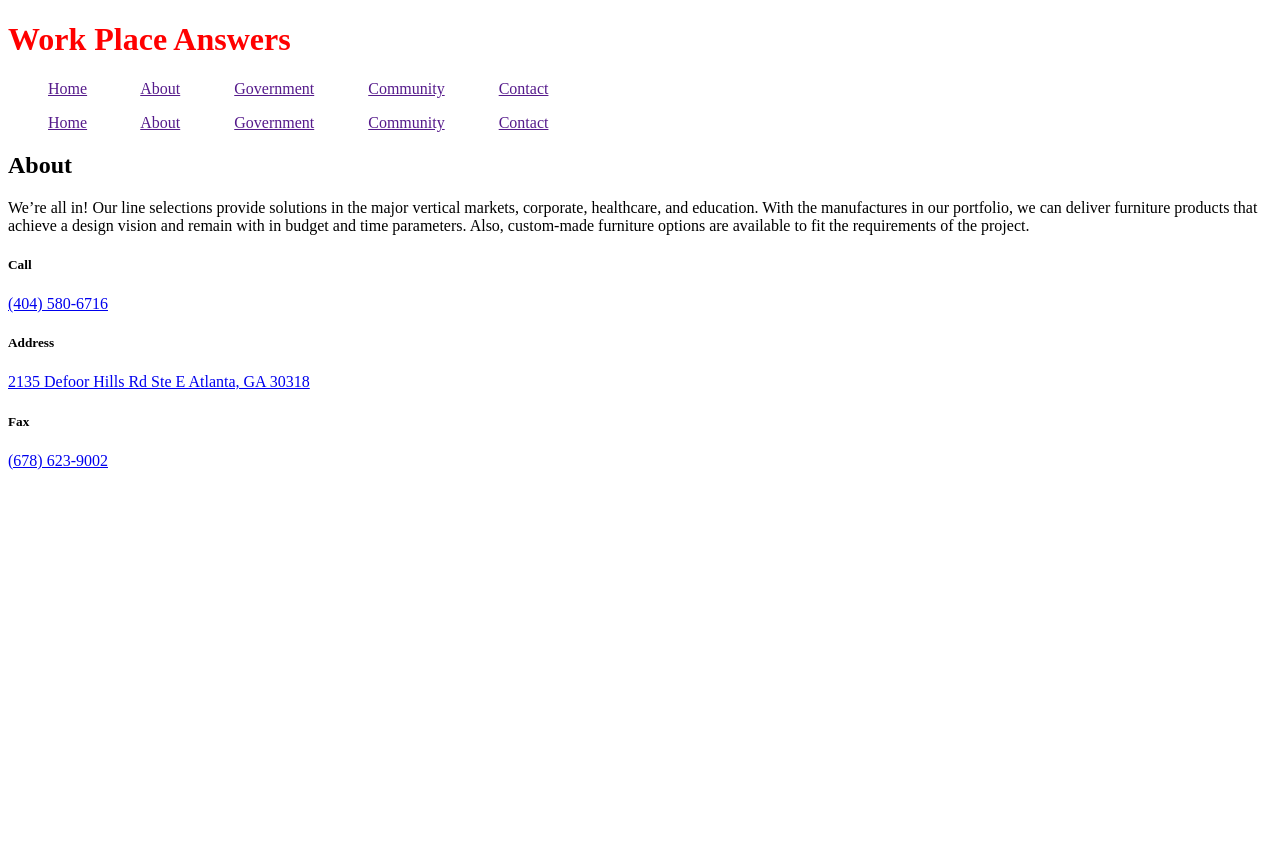
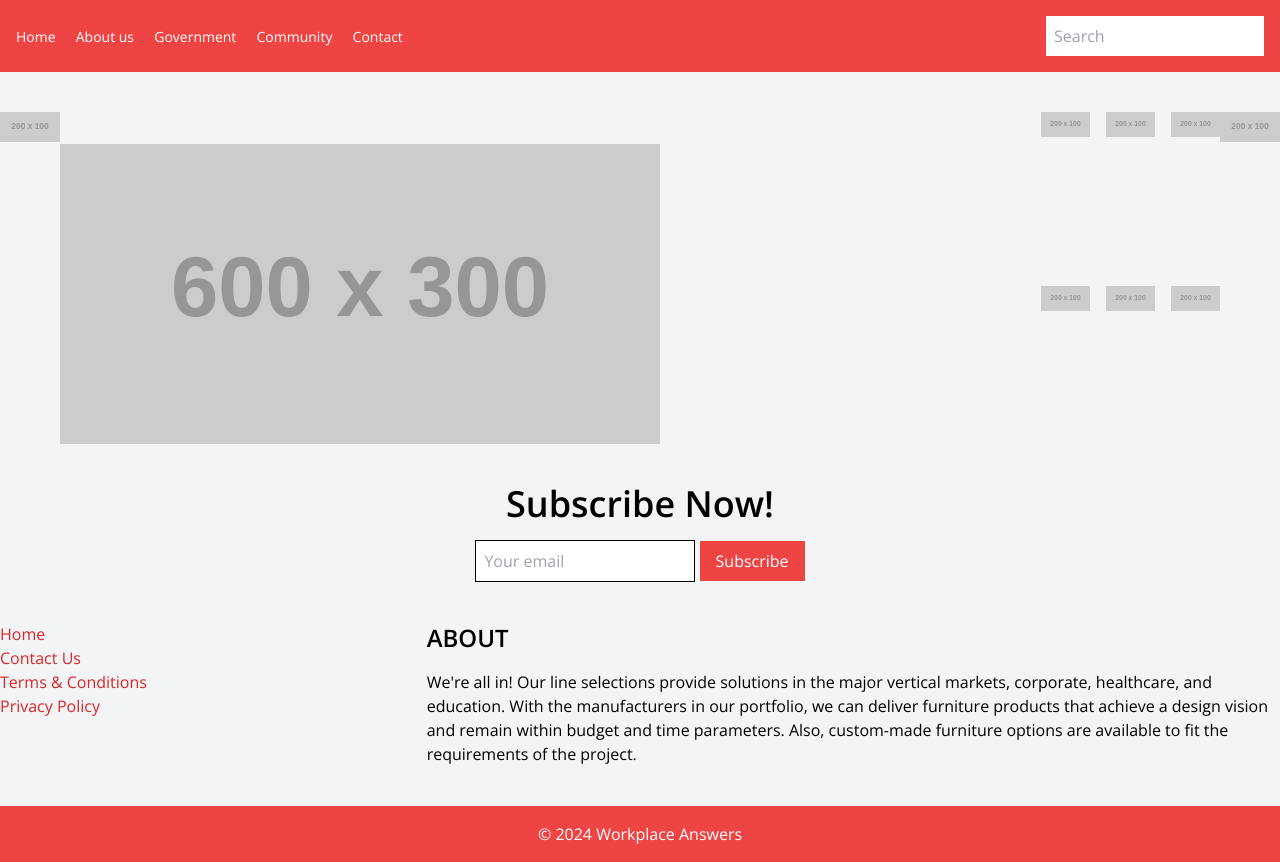
Before and after one commit to colint771/WP_Answers, a plain HTML site: page index.html in a window 1280 px wide. Before the commit the page ends 800 px from the top, so only its background shows below. Drawn offline with nearby package versions, Linux system fonts and the light colour scheme; placeholder pictures from the web are drawn by us.

Commit message:
home page strucutre

```diff
--- a/index.html
+++ b/index.html
@@ -3,74 +3,130 @@
 <head>
   <meta charset="UTF-8">
   <meta name="viewport" content="width=device-width, initial-scale=1.0">
-    <title>Work Place Answers</title>
-    <!-- Include CSS files here -->
-    <link rel="stylesheet" href="style.css" />
+  <title>Workplace Answers</title>
+  <script src="https://cdn.tailwindcss.com"></script>
+  <link href="https://fonts.googleapis.com/css2?family=Open+Sans:wght@400;600&display=swap" rel="stylesheet">
+  <link rel="stylesheet" href="https://cdnjs.cloudflare.com/ajax/libs/font-awesome/5.15.3/css/all.min.css">
+  <style>
+    body {
+      font-family: 'Open Sans', sans-serif;
+    }
+    .carousel {
+      display: flex;
+      overflow: hidden;
+      margin-top: 2rem;
+    }
+    .carousel-inner {
+      display: flex;
+      width: 100%;
+    }
+    .carousel-item {
+      min-width: 100%;
+      transition: transform 0.5s ease;
+    }
+
+  </style>
 </head>
-<body>
-    <!-- Your page content goes here -->
-     <header>
+<body class="bg-gray-100">
+<!-- Header -->
+  <div class="flex justify-between items-center bg-red-500 p-4">
+    <div class="space-x-4">
+      <a href="#" class="text-white text-sm">Home</a>
+      <a href="#" class="text-white text-sm">About us</a>
+      <a href="#" class="text-white text-sm">Government</a>
+      <a href="#" class="text-white text-sm">Community</a>
+      <a href="#" class="text-white text-sm">Contact</a>
+    </div>
     <div>
-            <h1 class="title">Work Place Answers</h1>
-
-
-            <!-- Navigation Links  -->
-            <div>
-                <nav>
-                    <ul class="nav">
-                        <a href="">Home</a>
-                        <a href="">About</a>
-                        <a href="">Government</a>
-                        <a href="">Community</a>
-                        <a href="">Contact</a>
-                    <!-- insert link to homepage in quotes -->
-                    </ul>
-                </nav>
+      <input type="search" placeholder="Search" class="p-2">
+    </div>
   </div>
 
+  <div class="container mx-auto mt-10">
+    <div class="flex justify-between">
+      <div class="w-1/5">
+        <!-- Placeholder for logo -->
+        <img src="https://placehold.co/200x100" alt="Placeholder image for the left-side logo">
       </div>
-    </header>
-    <main>
-        <!-- Main content goes here -->
-    </main>
-    <footer>
-        <!-- Footer content goes here -->
-               <!-- Navigation Links  -->
-               <div>
-                <nav>
-                    <ul class="nav">
-                        <a href="">Home</a>
-                        <a href="">About</a>
-                        <a href="">Government</a>
-                        <a href="">Community</a>
-                        <a href="">Contact</a>
-                    <!-- insert link to homepage in quotes -->
+
+      <!-- Image Carousel -->
+      <div class="carousel" id="imageCarousel">
+        <div class="carousel-inner">
+          <!-- Add your images here with the correct path -->
+          <div class="carousel-item">
+            <img src="https://placehold.co/600x300" alt="Placeholder image for the carousel 1">
+          </div>
+          <div class="carousel-item">
+            <img src="https://placehold.co/600x300" alt="Placeholder image for the carousel 2">
+          </div>
+          <div class="carousel-item">
+            <img src="https://placehold.co/600x300" alt="Placeholder image for the carousel 3">
+          </div>
+          <div class="carousel-item">
+            <img src="https://placehold.co/600x300" alt="Placeholder image for the carousel 3">
+          </div>
+          <div class="carousel-item">
+            <img src="https://placehold.co/600x300" alt="Placeholder image for the carousel 3">
+          </div>
+          <div class="carousel-item">
+            <img src="https://placehold.co/600x300" alt="Placeholder image for the carousel 3">
+          </div>
+          <div class="carousel-item">
+            <img src="https://placehold.co/600x300" alt="Placeholder image for the carousel 3">
+          </div>
+        </div>
+      </div>
+
+      <!-- Partners -->
+      <div class="w-3/5 grid grid-cols-3 gap-4">
+        <!-- Placeholder images for partner logos -->
+        <img src="https://placehold.co/200x100" alt="Placeholder image for SmartBox logo">
+        <img src="https://placehold.co/200x100" alt="Placeholder image for AIS logo">
+        <img src="https://placehold.co/200x100" alt="Placeholder image for Barbican logo">
+        <img src="https://placehold.co/200x100" alt="Placeholder image for Fomcore logo">
+        <img src="https://placehold.co/200x100" alt="Placeholder image for Modular Millwork logo">
+        <img src="https://placehold.co/200x100" alt="Placeholder image for SmartBox logo">
+      </div>
+      <div class="w-1/5">
+        <!-- Placeholder for logo -->
+        <img src="https://placehold.co/200x100" alt="Placeholder image for the right-side logo">
+      </div>
+    </div>
+  </div>
+
+  <div class="container mx-auto mt-10">
+    <div class="text-center">
+      <h2 class="text-4xl font-bold">Subscribe Now!</h2>
+      <div class="mt-4">
+        <input type="email" placeholder="Your email" class="p-2 border border-black">
+        <button class="bg-red-500 text-white px-4 py-2">Subscribe</button>
+      </div>
+    </div>
+  </div>
+
+  <div class="container mx-auto mt-10">
+    <div class="flex justify-between">
+      <div class="w-1/3">
+
+        <ul>
+          <li><a href="#"class="text-red-600">Home</a></li>
+          <li><a href="#" class="text-red-600">Contact Us</a></li>
+          <li><a href="#" class="text-red-600">Terms & Conditions</a></li>
+          <li><a href="#" class="text-red-600">Privacy Policy</a></li>
         </ul>
-            <!-- End of nav links  -->
-            <!-- About Summary -->
-            <div>
-               <h2>About</h2>
-               <p>We’re all in! Our line selections provide solutions in the major vertical markets, corporate, healthcare, and education. With the manufactures in our portfolio, we can deliver furniture products that achieve a design vision and remain with in budget and time parameters. Also, custom-made furniture options are available to fit the requirements of the project. </p>
       </div>
-            <!-- Contact - Call, Addy, Fax -->
-            <div>
-                <h5>Call</h5>
-                <p><a href="tel: +14045806716">(404) 580-6716</a> </p>
+      <div class="w-2/3">
+        <h3 class="text-2xl font-bold mb-4">ABOUT</h3>
+        <p>We're all in! Our line selections provide solutions in the major vertical markets, corporate, healthcare, and education. With the manufacturers in our portfolio, we can deliver furniture products that achieve a design vision and remain within budget and time parameters. Also, custom-made furniture options are available to fit the requirements of the project.</p>
       </div>
-            <div>
-                <h5>Address</h5>
-                <p><a href="https://www.google.com/maps/place/2135+Defoor+Hills+Rd+NW+e,+Atlanta,+GA+30318/@33.8136102,-84.4344266,17z/data=!3m1!4b1!4m6!3m5!1s0x88f5052e60e8bbcf:0xbb9abbcc45f0a59b!8m2!3d33.8136102!4d-84.4318517!16s%2Fg%2F11nsspclby?entry=ttu">2135 Defoor Hills Rd Ste E Atlanta, GA 30318 </a></p>
     </div>
-            <div>
-                <h5>Fax</h5>
-                <p><a href="fax: +16786239002"> (678) 623-9002</a></p>
   </div>
-            <!-- End Call, Addy, Fax -->
-            <!-- Put the 2023 WPA, LLC. and a link to linked in with linked logo as clickable link -->
 
+  <footer class="bg-red-500 p-4 mt-10">
+    <div class="container mx-auto text-center text-white">
+      © 2024 Workplace Answers
+    </div>
   </footer>
-    <!-- Include JavaScript files here -->
-    <script src="https://cdn.jsdelivr.net/npm/@popperjs/core@2.11.8/dist/umd/popper.min.js" integrity="sha384-I7E8VVD/ismYTF4hNIPjVp/Zjvgyol6VFvRkX/vR+Vc4jQkC+hVqc2pM8ODewa9r" crossorigin="anonymous"></script>
-    <script src="https://cdn.jsdelivr.net/npm/bootstrap@5.3.2/dist/js/bootstrap.min.js" integrity="sha384-BBtl+eGJRgqQAUMxJ7pMwbEyER4l1g+O15P+16Ep7Q9Q+zqX6gSbd85u4mG4QzX+" crossorigin="anonymous"></script>
+  <script src="/wp_answers/script.js"></script>
 </body>
 </html>
--- /dev/null
+++ b/script.js
@@ -0,0 +1,30 @@
+let currentIndex = 0;
+    const items = document.querySelectorAll('.carousel-item');
+    const totalItems = items.length;
+
+    function slideToNext() {
+      if (currentIndex < totalItems - 1) {
+        currentIndex++;
+      } else {
+        currentIndex = 0;
+      }
+      updateCarousel();
+    }
+
+    function slideToPrev() {
+      if (currentIndex > 0) {
+        currentIndex--;
+      } else {
+        currentIndex = totalItems - 1;
+      }
+      updateCarousel();
+    }
+
+    function updateCarousel() {
+      const newTransformValue = -100 * currentIndex;
+      const carouselInner = document.querySelector('.carousel-inner');
+      carouselInner.style.transform = `translateX(${newTransformValue}%)`;
+    }
+
+    // Auto slide the carousel
+    setInterval(slideToNext, 3000);
```
Lines whose indentation alone changed are shown as unchanged.
